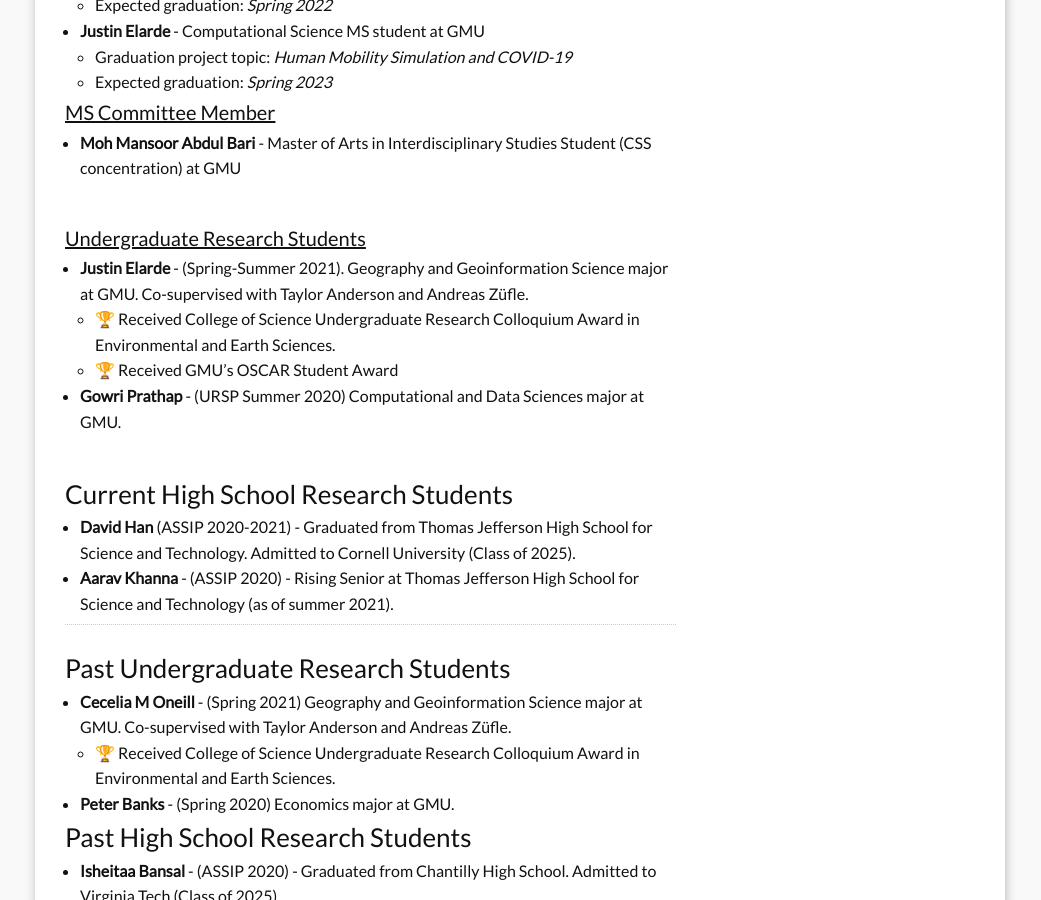
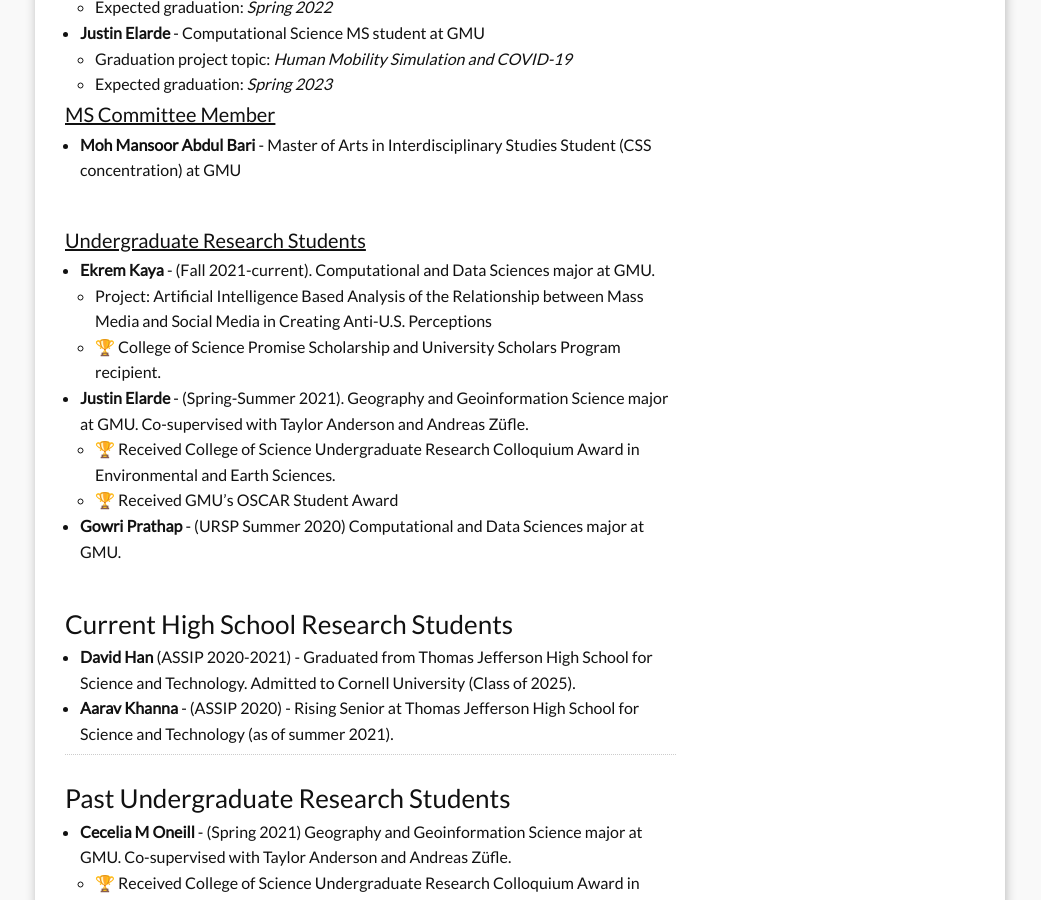
Before and after one commit to hamdikavak/hamdikavak.github.io, a Jekyll site: the page built from j_students.md, in a window 1280 px wide and 900 px high, scrolled down 2895 px. Shown: the whole window, without its empty margins (120-1161 px from the left). Built offline with Jekyll 4.4.1, drawn with Linux system fonts in a browser that asks for light colours; nearby versions of some CDN libraries.

Commit message:
Updated student page

```diff
--- a/j_students.md
+++ b/j_students.md
@@ -49,7 +49,7 @@
 ------
 <a name="lst-phd"/>
 
-#### <u>Ph.D. Committee Chair</u> (8 current, 3 graduated)
+#### <u>Ph.D. Committee Chair</u> <small>__(8 current, 3 graduated)__</small>
 * **Na Jiang (Richard)** - Computational Social Science Ph.D. Candidate at GMU
   * Dissertation Title: *Exploring Urban Shrinkage via Computational Approaches: A Case Study of Detroit*
   * Expected graduation: *Spring 2022*
@@ -128,6 +128,10 @@
 <a name="lst-ug"/>
 #### <u>Undergraduate Research Students</u>
 
+* **Ekrem Kaya** - (Fall 2021-current). Computational and Data Sciences major at GMU.
+    * Project: Artificial Intelligence Based Analysis of the Relationship between Mass Media and Social Media in Creating Anti-U.S. Perceptions
+    *  🏆 College of Science Promise Scholarship and University Scholars Program recipient.
+
 * **Justin Elarde** - (Spring-Summer 2021). Geography and Geoinformation Science major at GMU. Co-supervised with Taylor Anderson and Andreas Züfle.
     * 🏆 Received College of Science Undergraduate Research Colloquium Award in Environmental and Earth Sciences.
     * 🏆 Received GMU’s OSCAR Student Award
```
